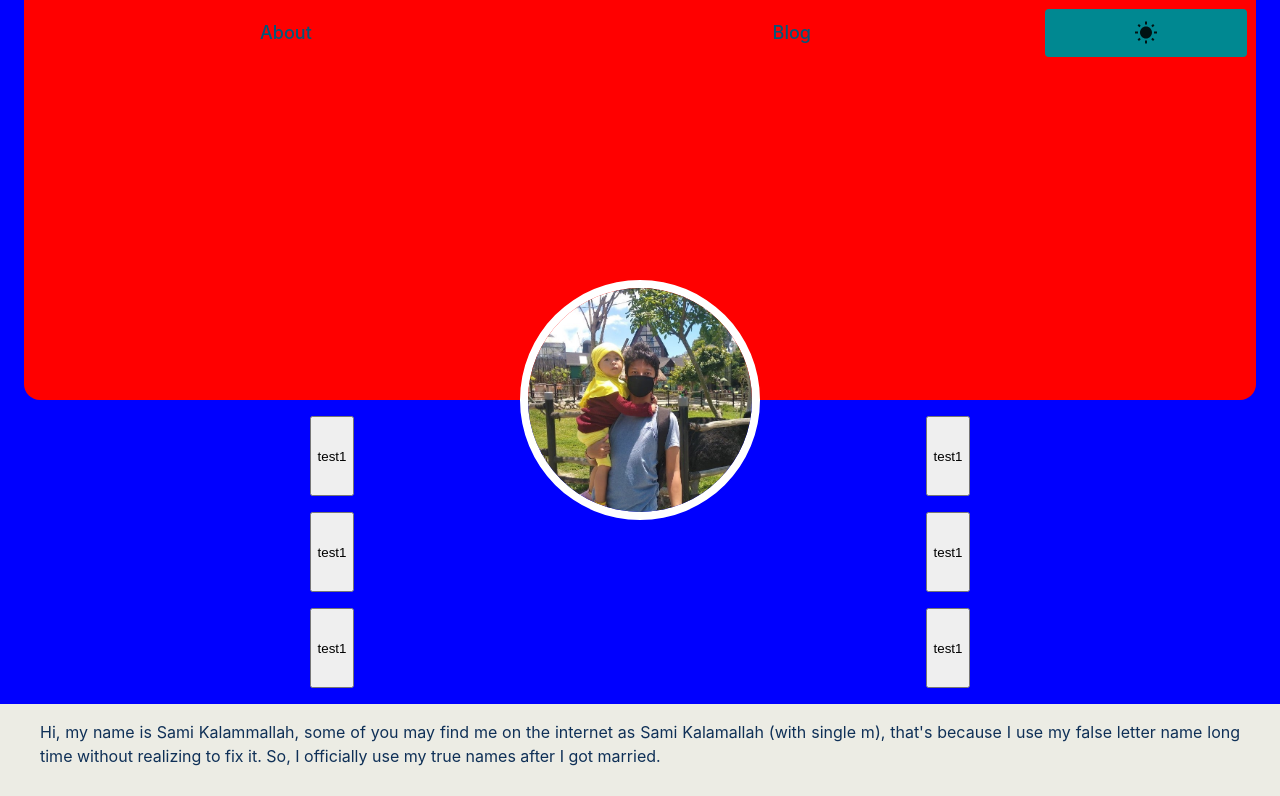
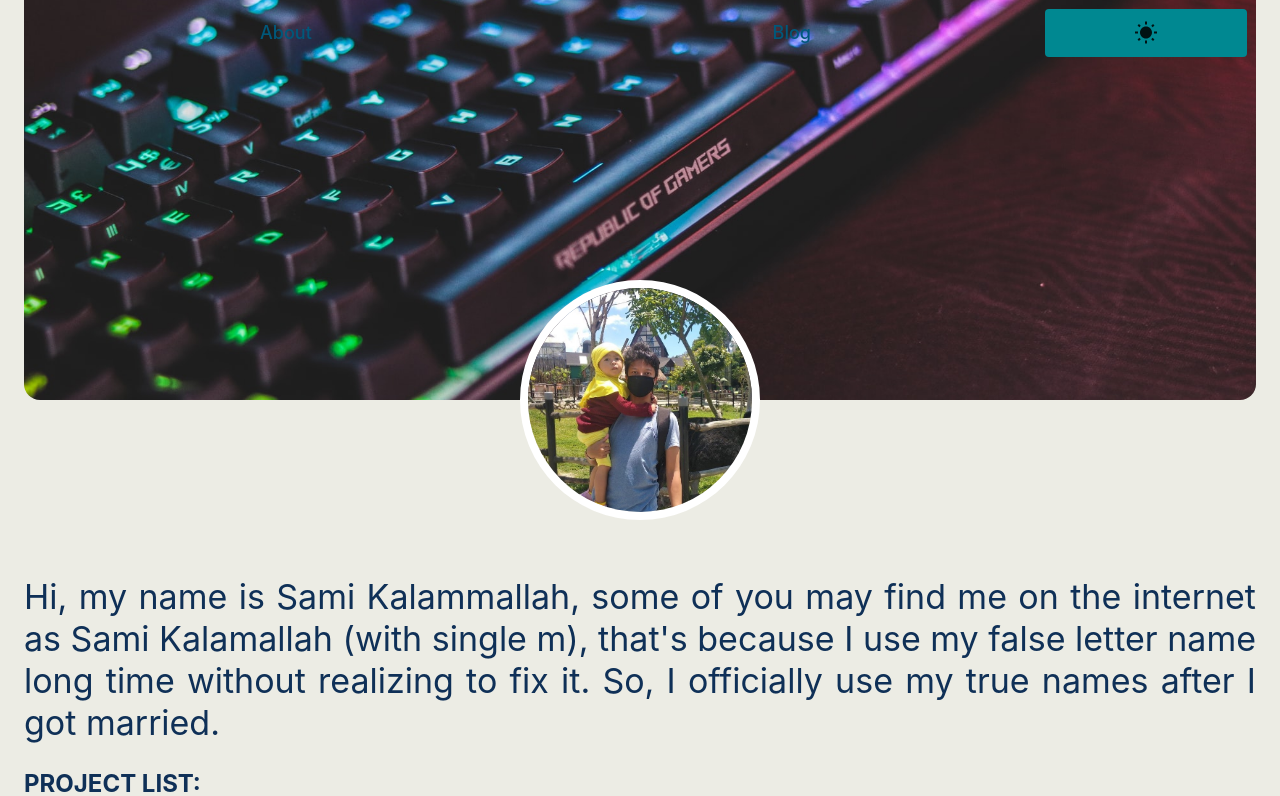
Before and after one commit to SamX23/my-blog, a Next.js app: page /about in a window 1280 px wide. Shown: the top 796 px of the page. Built offline with nearby package versions, Linux system fonts and the light colour scheme.

Commit message:
Update : wording and profile page

```diff
--- a/pages/about.tsx
+++ b/pages/about.tsx
@@ -13,8 +13,7 @@ const useStyles = makeStyles({
 
   baseCover: {
     width: "100%",
-    minHeight: "40rem",
-    backgroundColor: "blue",
+    minHeight: "30rem",
     "& > div": {
       minHeight: "inherit",
     },
@@ -24,7 +23,9 @@ const useStyles = makeStyles({
     width: "100%",
     height: "25rem",
     position: "relative",
-    background: "red",
+    backgroundImage: "url('/images/profile-bg.jpg')",
+    backgroundSize: "cover",
+    backgroundPosition: "center",
     borderRadius: "0 0 1rem 1rem",
     "& img": {
       width: "15rem",
@@ -40,15 +41,18 @@ const useStyles = makeStyles({
 
   gridCover: {
     display: "grid",
-    gridTemplateRows: "repeat(3, 5rem)",
+    gridTemplateRows: "repeat(3, 2rem)",
     gridGap: "1rem",
     justifyItems: "center",
     padding: "1rem 1rem",
   },
+  profileText: {
+    textAlign: "justify",
+  },
 });
 
 const about = () => {
-  const aboutPage = "CV and Portfolio of Sami";
+  const aboutPage = "About Sami";
   const classes = useStyles();
 
   return (
@@ -66,31 +70,22 @@ const about = () => {
                 justify="center"
                 alignItems="center"
               >
-                <Grid item xs={6} className={classes.gridCover}>
-                  <button type="submit">test1</button>
-                  <button type="submit">test1</button>
-                  <button type="submit">test1</button>
-                </Grid>
-                <Grid item xs={6} className={classes.gridCover}>
-                  <button type="submit">test1</button>
-                  <button type="submit">test1</button>
-                  <button type="submit">test1</button>
-                </Grid>
+                <Grid item xs={6} className={classes.gridCover} />
+                <Grid item xs={6} className={classes.gridCover} />
               </Grid>
             </Container>
           </Box>
         </Grid>
         <Grid item xs={12}>
           <Container>
-            <Typography variant="body1">
-              <Box p={2} textAlign="justify">
+            <Box py={2} className={classes.profileText}>
+              <Typography variant="h4">
                 Hi, my name is Sami Kalammallah, some of you may find me on the
                 internet as Sami Kalamallah (with single m), that&apos;s because
                 I use my false letter name long time without realizing to fix
                 it. So, I officially use my true names after I got married.
-              </Box>
-            </Typography>
-
+              </Typography>
+            </Box>
             <ProjectList />
             <EmbedPdf />
           </Container>
--- a/pages/index.tsx
+++ b/pages/index.tsx
@@ -29,8 +29,8 @@ const Home = () => {
               className={classes.typography}
               id="content"
             >
-              Finally a Front-End Developer (🔥Yeaaahh !!!) at Kirim.email,
-              still loving the most fast paced tech stack on earth,{" "}
+              Finally a Front-End Developer (🔥Yeaaahh !!!) at Utas.Co, still
+              loving the most fast paced tech stack on earth,{" "}
               <a href="https://reactjs.org/">React</a>. Found my self enjoy
               coding and develop things, I also have developed personal project
               on github, notes that this blog created using{" "}
--- a/src/components/projectList.tsx
+++ b/src/components/projectList.tsx
@@ -11,6 +11,7 @@ const useStyles = makeStyles({
   typography: {
     lineHeight: "2em",
     fontSize: "1.5rem",
+    fontWeight: "bold",
     textAlign: "justify",
   },
   gridList: {
@@ -39,7 +40,7 @@ const ProjectList = () => {
   return (
     <Grid container direction="column">
       <Grid item>
-        <Typography variant="h2" className={classes.typography}>
+        <Typography variant="h3" className={classes.typography}>
           PROJECT LIST:
         </Typography>
         <hr />
```
Also changed, not shown: public/images/profile-bg.jpg (added), 1 other file (tests, documents, lock files or other folders).
